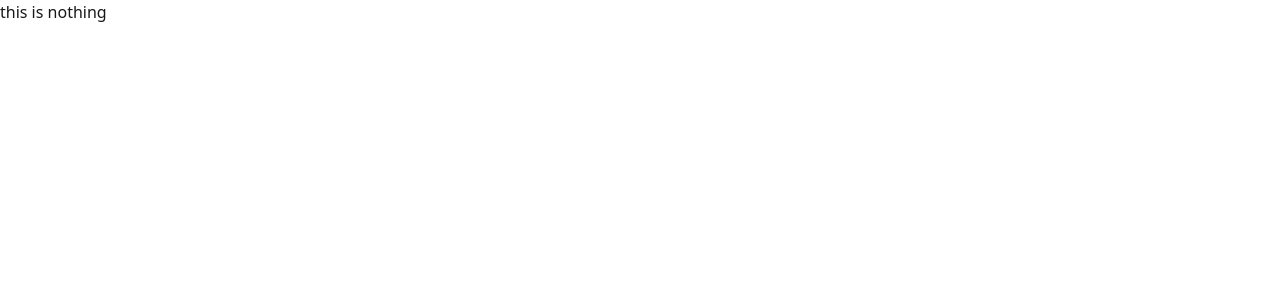
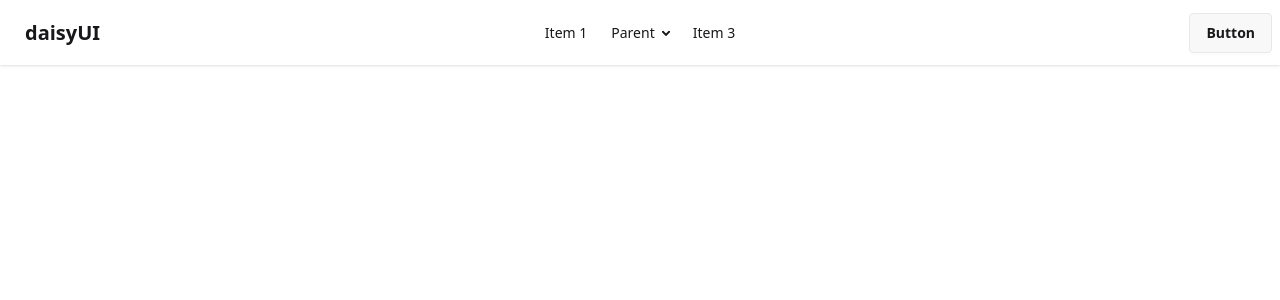
Before and after one commit to shahnewaz5646455/GitHub-collaboration, a Next.js app: page / in a window 1280 px wide. Shown: the top 300 px of the page. Built offline with nearby package versions, Linux system fonts and the light colour scheme.

Commit message:
add navbar complete

```diff
--- a/src/app/page.js
+++ b/src/app/page.js
@@ -1,11 +1,10 @@
+import Navbar from "@/components/Navbar";
 import Image from "next/image";
 
 export default function Home() {
-  return (
-   <div>
-    <h1>
-      this is nothing
-    </h1>
-   </div>
-  );
+  return <div>
+    <header>
+      <Navbar></Navbar>
+    </header>
+    </div>;
 }
--- /dev/null
+++ b/src/components/Navbar.jsx
@@ -0,0 +1,78 @@
+import React from "react";
+
+export default function Navbar() {
+  return (
+    <div className="navbar bg-base-100 shadow-sm">
+      <div className="navbar-start">
+        <div className="dropdown">
+          <div tabIndex={0} role="button" className="btn btn-ghost lg:hidden">
+            <svg
+              xmlns="http://www.w3.org/2000/svg"
+              className="h-5 w-5"
+              fill="none"
+              viewBox="0 0 24 24"
+              stroke="currentColor"
+            >
+              {" "}
+              <path
+                strokeLinecap="round"
+                strokeLinejoin="round"
+                strokeWidth="2"
+                d="M4 6h16M4 12h8m-8 6h16"
+              />{" "}
+            </svg>
+          </div>
+          <ul
+            tabIndex={0}
+            className="menu menu-sm dropdown-content bg-base-100 rounded-box z-1 mt-3 w-52 p-2 shadow"
+          >
+            <li>
+              <a>Item 1</a>
+            </li>
+            <li>
+              <a>Parent</a>
+              <ul className="p-2">
+                <li>
+                  <a>Submenu 1</a>
+                </li>
+                <li>
+                  <a>Submenu 2</a>
+                </li>
+              </ul>
+            </li>
+            <li>
+              <a>Item 3</a>
+            </li>
+          </ul>
+        </div>
+        <a className="btn btn-ghost text-xl">daisyUI</a>
+      </div>
+      <div className="navbar-center hidden lg:flex">
+        <ul className="menu menu-horizontal px-1">
+          <li>
+            <a>Item 1</a>
+          </li>
+          <li>
+            <details>
+              <summary>Parent</summary>
+              <ul className="p-2">
+                <li>
+                  <a>Submenu 1</a>
+                </li>
+                <li>
+                  <a>Submenu 2</a>
+                </li>
+              </ul>
+            </details>
+          </li>
+          <li>
+            <a>Item 3</a>
+          </li>
+        </ul>
+      </div>
+      <div className="navbar-end">
+        <a className="btn">Button</a>
+      </div>
+    </div>
+  );
+}
```
